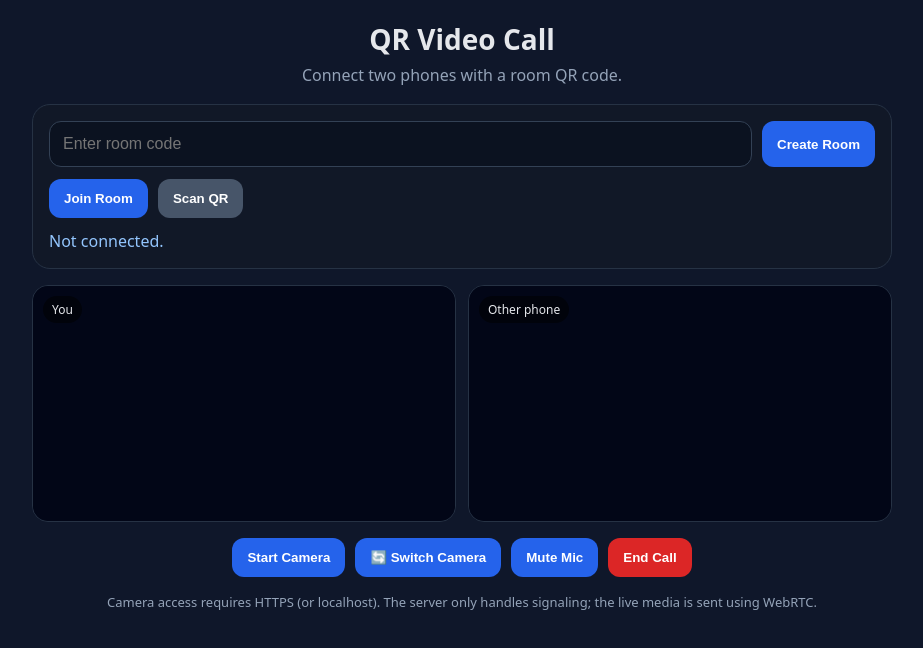
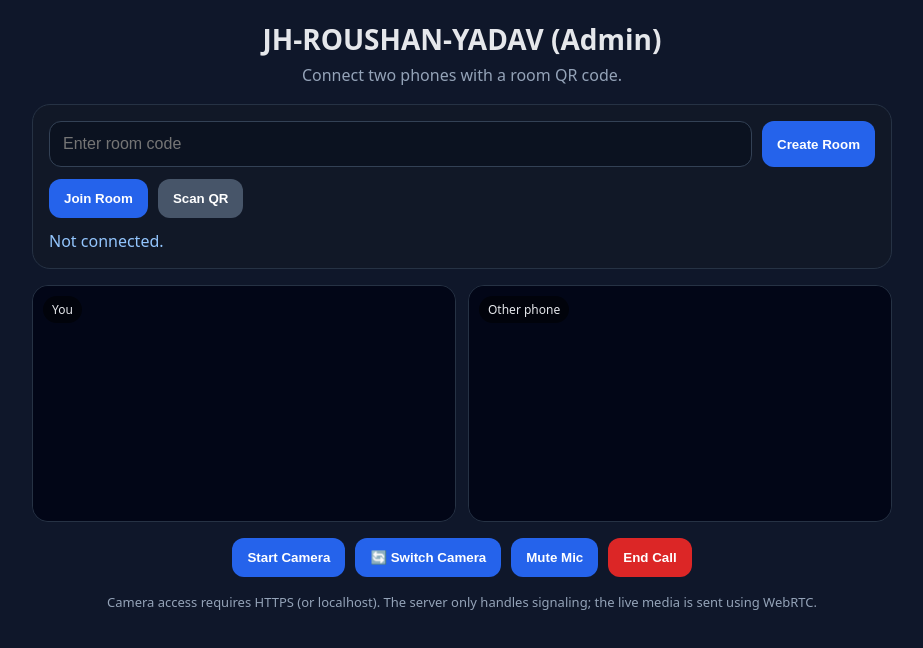
Before and after one commit to yadavroushan8269/Cyber-Cam-Lab, a website: page index.html in a window 1280 px wide. Shown: the whole page, without its empty margins (178-1101 px from the left). Drawn offline with nearby package versions, Linux system fonts and the light colour scheme; no server answers.

Commit message:
Change title and header to 'JH-ROUSHAN-YADAV (Admin)'

```diff
--- a/index.html
+++ b/index.html
@@ -4,13 +4,13 @@
   <meta charset="UTF-8">
   <meta name="viewport" content="width=device-width,initial-scale=1,viewport-fit=cover">
   <meta name="theme-color" content="#111827">
-  <title>QR Video Call</title>
+  <title>JH-ROUSHAN-YADAV (Admin)</title>
   <link rel="stylesheet" href="/style.css">
 </head>
 <body>
   <main class="app">
     <header>
-      <h1>QR Video Call</h1>
+      <h1>JH-ROUSHAN-YADAV (Admin)</h1>
       <p>Connect two phones with a room QR code.</p>
     </header>
 
```
